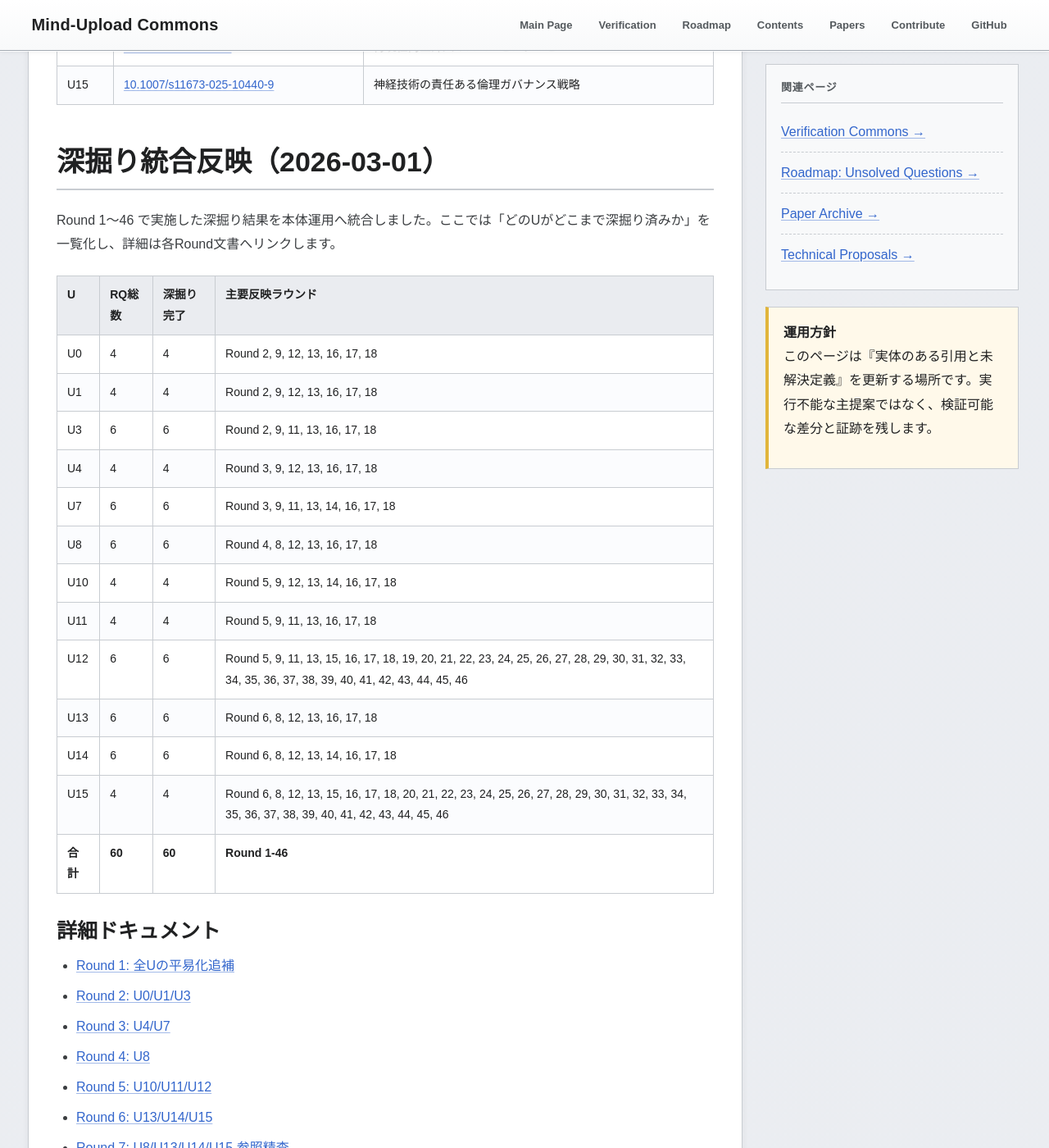
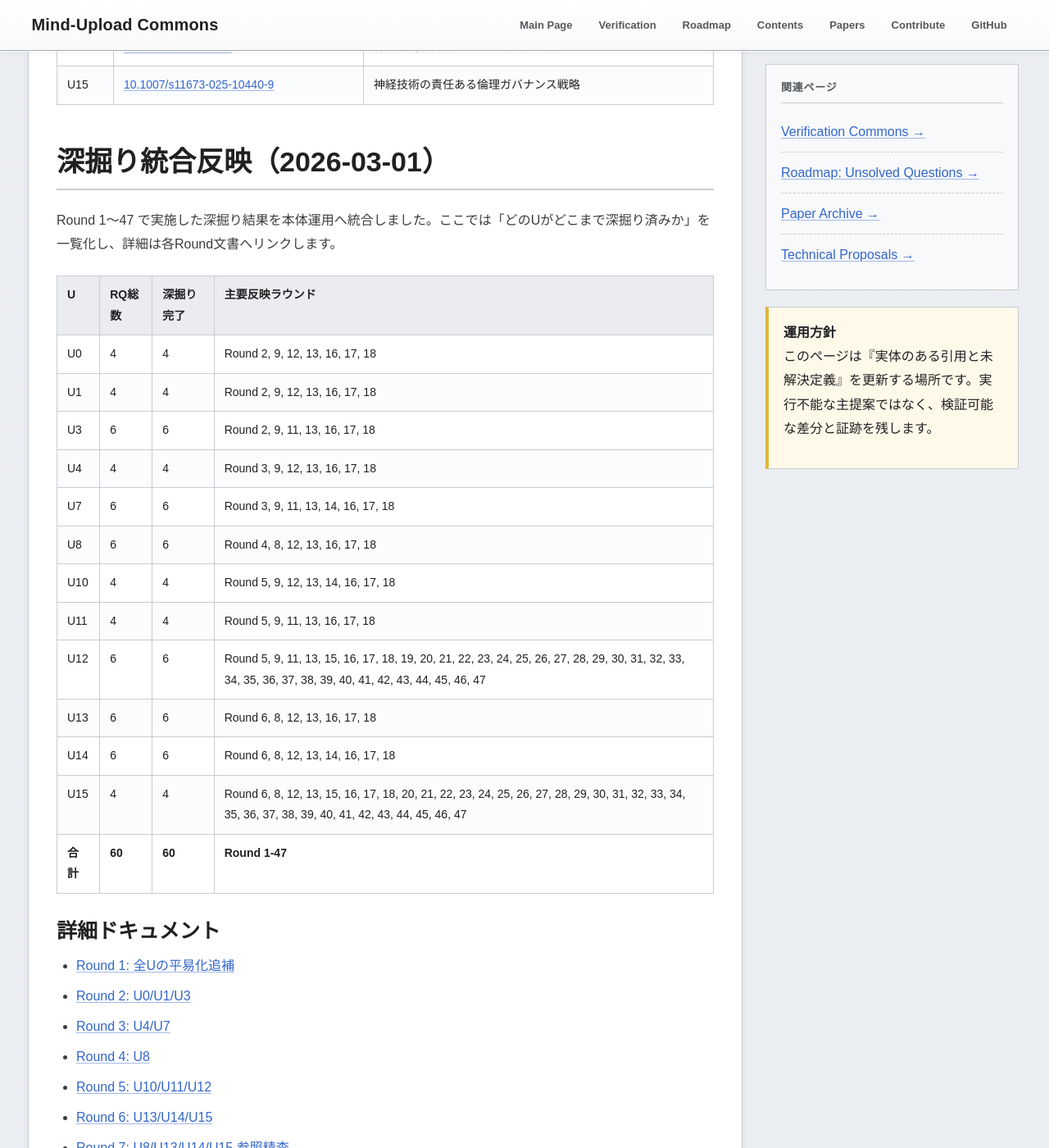
Before and after one commit to yasufumi-nakata/eegflow, a Jekyll site: the page built from research_harvest_50.md, in a window 1280 px wide and 1400 px high, scrolled down 6243 px. Shown: the whole window at 82% size. Built offline with Jekyll 4.4.1, drawn with Linux system fonts in a browser that asks for light colours; some of the changed text lies outside the part shown.

Commit message:
Add Round 47 trigger drift matrix and reopen escalation queue

```diff
--- a/research_harvest_50.md
+++ b/research_harvest_50.md
@@ -156,7 +156,7 @@
 <section class="section" id="deepening-integration-20260301">
 <h2 class="section-title">深掘り統合反映（2026-03-01）</h2>
 <p>
-Round 1〜46 で実施した深掘り結果を本体運用へ統合しました。ここでは「どのUがどこまで深掘り済みか」を一覧化し、詳細は各Round文書へリンクします。
+Round 1〜47 で実施した深掘り結果を本体運用へ統合しました。ここでは「どのUがどこまで深掘り済みか」を一覧化し、詳細は各Round文書へリンクします。
 </p>
 <table class="data-table">
 <thead><tr><th>U</th><th>RQ総数</th><th>深掘り完了</th><th>主要反映ラウンド</th></tr></thead><tbody>
@@ -168,11 +168,11 @@
 <tr><td>U8</td><td>6</td><td>6</td><td>Round 4, 8, 12, 13, 16, 17, 18</td></tr>
 <tr><td>U10</td><td>4</td><td>4</td><td>Round 5, 9, 12, 13, 14, 16, 17, 18</td></tr>
 <tr><td>U11</td><td>4</td><td>4</td><td>Round 5, 9, 11, 13, 16, 17, 18</td></tr>
-<tr><td>U12</td><td>6</td><td>6</td><td>Round 5, 9, 11, 13, 15, 16, 17, 18, 19, 20, 21, 22, 23, 24, 25, 26, 27, 28, 29, 30, 31, 32, 33, 34, 35, 36, 37, 38, 39, 40, 41, 42, 43, 44, 45, 46</td></tr>
+<tr><td>U12</td><td>6</td><td>6</td><td>Round 5, 9, 11, 13, 15, 16, 17, 18, 19, 20, 21, 22, 23, 24, 25, 26, 27, 28, 29, 30, 31, 32, 33, 34, 35, 36, 37, 38, 39, 40, 41, 42, 43, 44, 45, 46, 47</td></tr>
 <tr><td>U13</td><td>6</td><td>6</td><td>Round 6, 8, 12, 13, 16, 17, 18</td></tr>
 <tr><td>U14</td><td>6</td><td>6</td><td>Round 6, 8, 12, 13, 14, 16, 17, 18</td></tr>
-<tr><td>U15</td><td>4</td><td>4</td><td>Round 6, 8, 12, 13, 15, 16, 17, 18, 20, 21, 22, 23, 24, 25, 26, 27, 28, 29, 30, 31, 32, 33, 34, 35, 36, 37, 38, 39, 40, 41, 42, 43, 44, 45, 46</td></tr>
-<tr><td><strong>合計</strong></td><td><strong>60</strong></td><td><strong>60</strong></td><td><strong>Round 1-46</strong></td></tr>
+<tr><td>U15</td><td>4</td><td>4</td><td>Round 6, 8, 12, 13, 15, 16, 17, 18, 20, 21, 22, 23, 24, 25, 26, 27, 28, 29, 30, 31, 32, 33, 34, 35, 36, 37, 38, 39, 40, 41, 42, 43, 44, 45, 46, 47</td></tr>
+<tr><td><strong>合計</strong></td><td><strong>60</strong></td><td><strong>60</strong></td><td><strong>Round 1-47</strong></td></tr>
 </tbody></table>
 
 <h3>詳細ドキュメント</h3>
@@ -223,6 +223,7 @@
 <li><a href="research_deepening_round44_2026-03-01.html">Round 44: highレーン2回目判定とクローズ候補登録の固定</a></li>
 <li><a href="research_deepening_round45_2026-03-01.html">Round 45: 最終報告転記ログとクローズ確定登録の固定</a></li>
 <li><a href="research_deepening_round46_2026-03-01.html">Round 46: reopen優先監視ログと再開判定登録の固定</a></li>
+<li><a href="research_deepening_round47_2026-03-01.html">Round 47: trigger変動ドリフト行列と再開エスカレーションキューの固定</a></li>
 </ul>
 
 <h3>整合性監査（証跡）</h3>
@@ -498,6 +499,12 @@
 Round 46 のreopen優先監視ログと再開判定登録の固定は
 <a href="automation/rq_regulation_reopen_priority_monitor_round46_2026-03-01.csv" target="_blank">rq_regulation_reopen_priority_monitor_round46_2026-03-01.csv</a>（問い別reopen優先監視ログ）と
 <a href="automation/rq_regulation_reopen_decision_register_round46_2026-03-01.csv" target="_blank">rq_regulation_reopen_decision_register_round46_2026-03-01.csv</a>（問い別再開判定登録）
+に記録しています。
+</p>
+<p class="small">
+Round 47 のtrigger変動ドリフト行列と再開エスカレーションキューの固定は
+<a href="automation/rq_regulation_trigger_drift_matrix_round47_2026-03-01.csv" target="_blank">rq_regulation_trigger_drift_matrix_round47_2026-03-01.csv</a>（問い別trigger変動ドリフト行列）と
+<a href="automation/rq_regulation_reopen_escalation_queue_round47_2026-03-01.csv" target="_blank">rq_regulation_reopen_escalation_queue_round47_2026-03-01.csv</a>（問い別再開エスカレーションキュー）
 に記録しています。
 </p>
 </section>
```
Also changed, not shown: automation/rq_regulation_reopen_escalation_queue_round47_2026-03-01.csv (added, +11 -0 lines), automation/rq_regulation_trigger_drift_matrix_round47_2026-03-01.csv (added, +11 -0 lines), research_deepening_continue_guide_2026-03-01.md (+6 -2 lines), research_deepening_round47_2026-03-01.md (added, +64 -0 lines).
